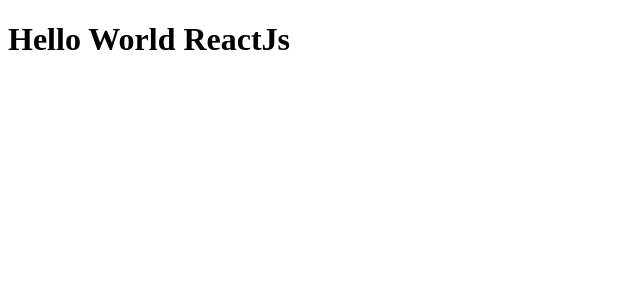
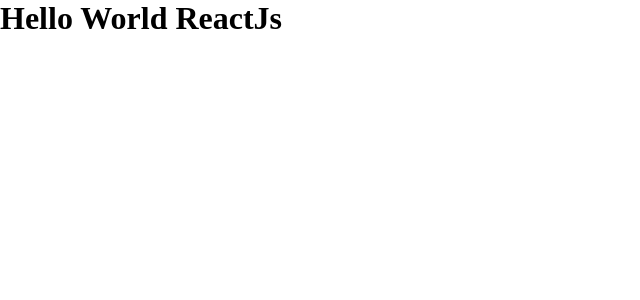
Before and after one commit to samuelikz/GitHub-Explorer, a React app: page / in a window 1280 px wide. Shown: the top 300 px of the page, without its empty margins (0-640 px from the left). Built offline with nearby package versions, Linux system fonts and the light colour scheme.

Commit message:
Configuração dos Styles css/sass

```diff
--- a/src/App.jsx
+++ b/src/App.jsx
@@ -1,3 +1,5 @@
+import './styles/global.scss';
+
 export function App(){
     return <h1>Hello World ReactJs</h1>
 }
--- /dev/null
+++ b/src/styles/global.scss
@@ -0,0 +1,9 @@
+*{
+    margin: 0;
+    padding: 0;
+    box-sizing: border-box;
+}
+
+body {
+    font: Arial, Helvetica, sans-serif;
+}
--- a/webpack.config.js
+++ b/webpack.config.js
@@ -30,6 +30,16 @@
                 test: /\.jsx$/,
                 exclude: /node_modules/,
                 use: 'babel-loader'
+            },
+            {
+                test: /\.css$/,
+                exclude: /node_modules/,
+                use: ['style-loader', 'css-loader'],
+            },
+            {
+                test: /\.scss$/,
+                exclude: /node_modules/,
+                use: ['style-loader', 'css-loader', 'sass-loader'],
             }
         ]
     }
```
Also changed, not shown: package.json (+6 -2 lines), 1 other file (tests, documents, lock files or other folders).
